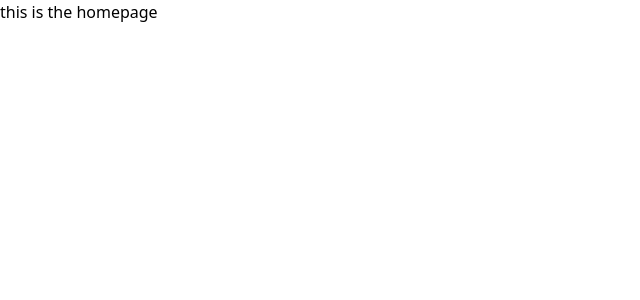
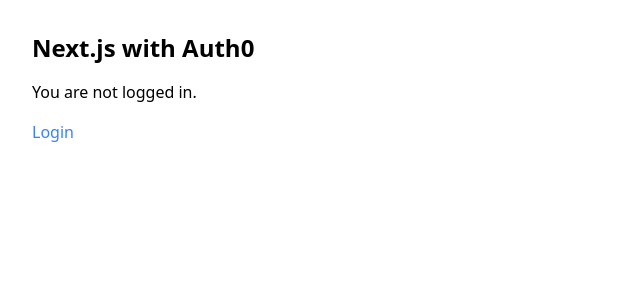
Before and after one commit to Sc0tticus/Gen-Blog, a Next.js app: page / in a window 1280 px wide. Shown: the top 300 px of the page, without its empty margins (0-640 px from the left). Built offline with nearby package versions, Linux system fonts and the light colour scheme; no server answers.

Commit message:
Added Auth0 and login works

```diff
--- a/pages/_app.js
+++ b/pages/_app.js
@@ -1,7 +1,12 @@
-import '../styles/globals.css'
+import "../styles/globals.css";
+import { UserProvider } from "@auth0/nextjs-auth0/client";
 
 function MyApp({ Component, pageProps }) {
-  return <Component {...pageProps} />
+  return (
+    <UserProvider>
+      <Component {...pageProps} />
+    </UserProvider>
+  );
 }
 
-export default MyApp
+export default MyApp;
--- /dev/null
+++ b/pages/api/auth/[...auth0].js
@@ -0,0 +1,3 @@
+import { handleAuth } from "@auth0/nextjs-auth0";
+
+export default handleAuth();
--- /dev/null
+++ b/pages/auth/[...auth0].js
@@ -0,0 +1,3 @@
+import { handleAuth } from "@auth0/nextjs-auth0";
+
+export default handleAuth();
--- a/pages/index.js
+++ b/pages/index.js
@@ -1,3 +1,40 @@
+import Link from "next/link";
+import { useUser } from "@auth0/nextjs-auth0/client";
+
 export default function Home() {
-  return <div>this is the homepage</div>;
+  const { user, error, isLoading } = useUser();
+
+  if (isLoading) return <div>Loading...</div>;
+  if (error) return <div>Error: {error.message}</div>;
+
+  return (
+    <div className="p-8">
+      <h1 className="text-2xl font-bold mb-4">Next.js with Auth0</h1>
+
+      {user ? (
+        <div>
+          <div className="mb-4">
+            <p>Welcome, {user.name}!</p>
+            <p>Email: {user.email}</p>
+          </div>
+          <Link
+            href="/api/auth/logout"
+            className="text-blue-500 hover:underline"
+          >
+            Logout
+          </Link>
+        </div>
+      ) : (
+        <div>
+          <p className="mb-4">You are not logged in.</p>
+          <Link
+            href="/api/auth/login"
+            className="text-blue-500 hover:underline"
+          >
+            Login
+          </Link>
+        </div>
+      )}
+    </div>
+  );
 }
```
Also changed, not shown: 2 other files (tests, documents, lock files or other folders).
